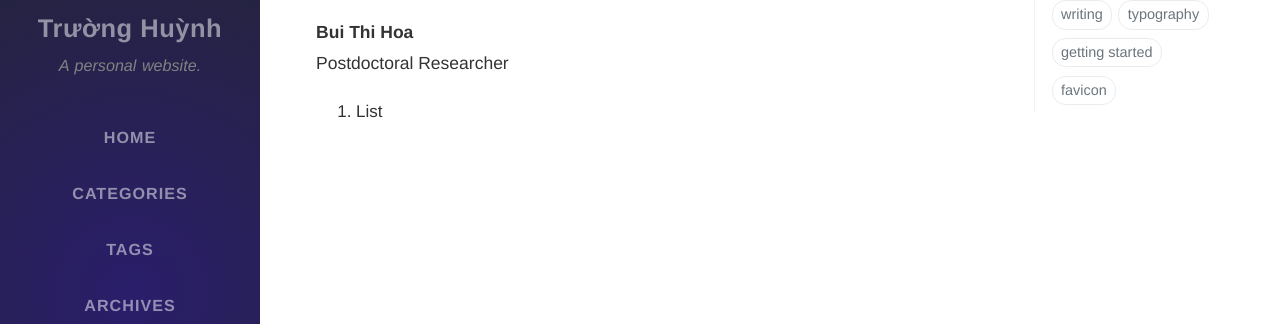
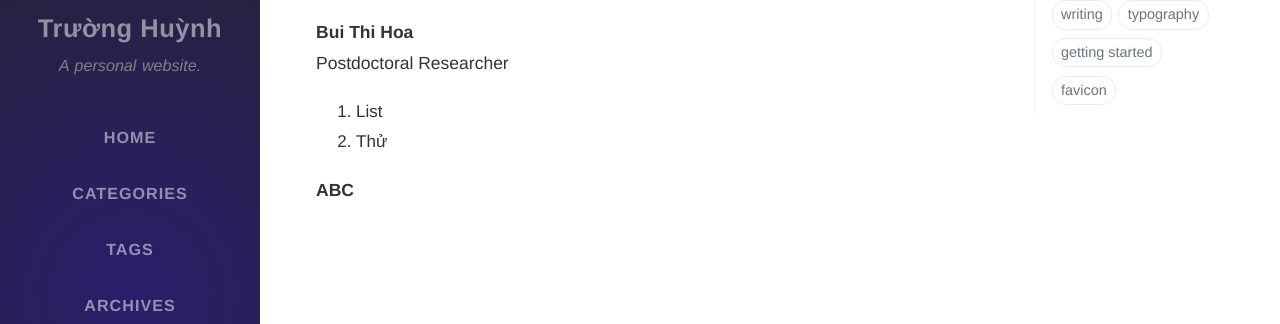
Before and after one commit to hoa-bui/hoa-bui.github.io, a Jekyll site: the page built from tabs/publications.md, in a window 1280 px wide. Shown: the part 156-480 px from the top of the page. Built offline with Jekyll 4.4.1, drawn with Linux system fonts in a browser that asks for light colours; nearby versions of some CDN libraries; comment, search, counter and statistics services are not loaded; a style sheet for code colours, icons or effects is not loaded.

Commit message:
Update publications.md

```diff
--- a/tabs/publications.md
+++ b/tabs/publications.md
@@ -6,3 +6,6 @@ title: List of Publications
 Postdoctoral Researcher
 
 1. List
+2. Thử
+
+**ABC**
```
